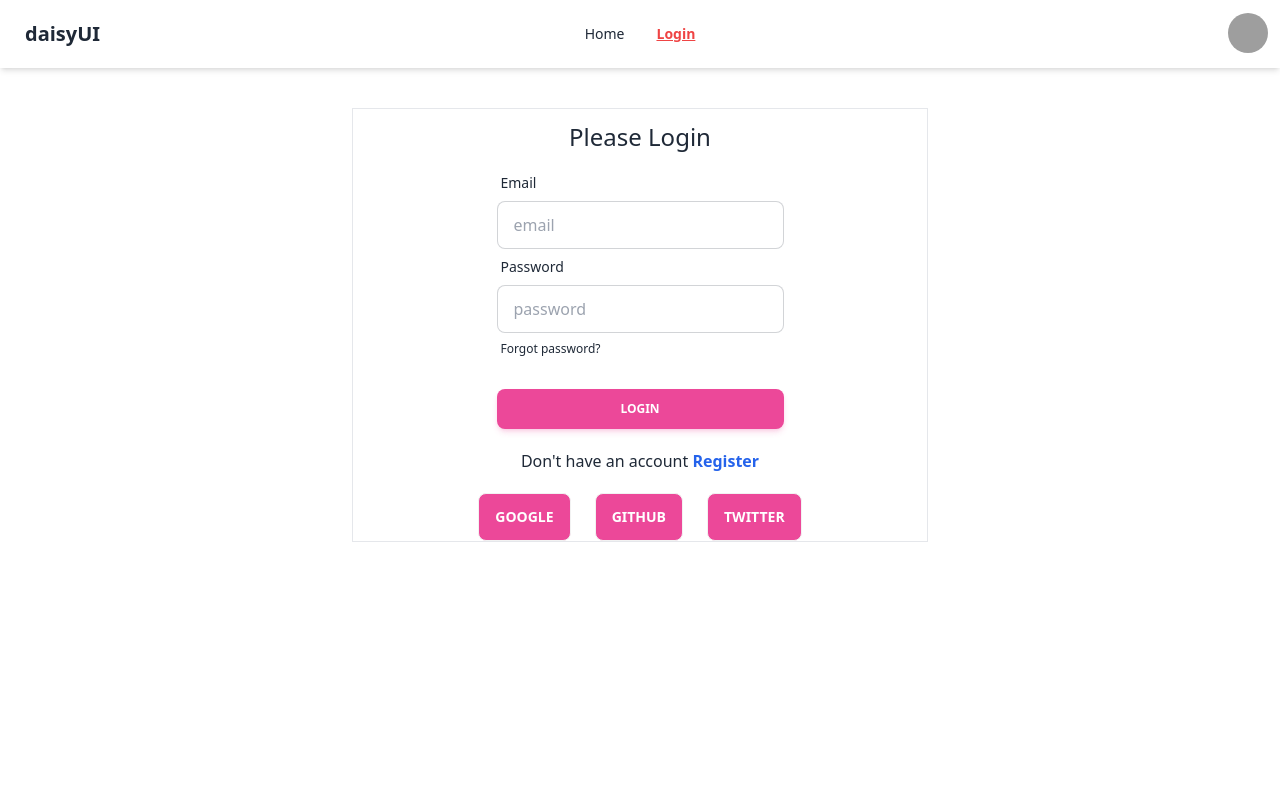
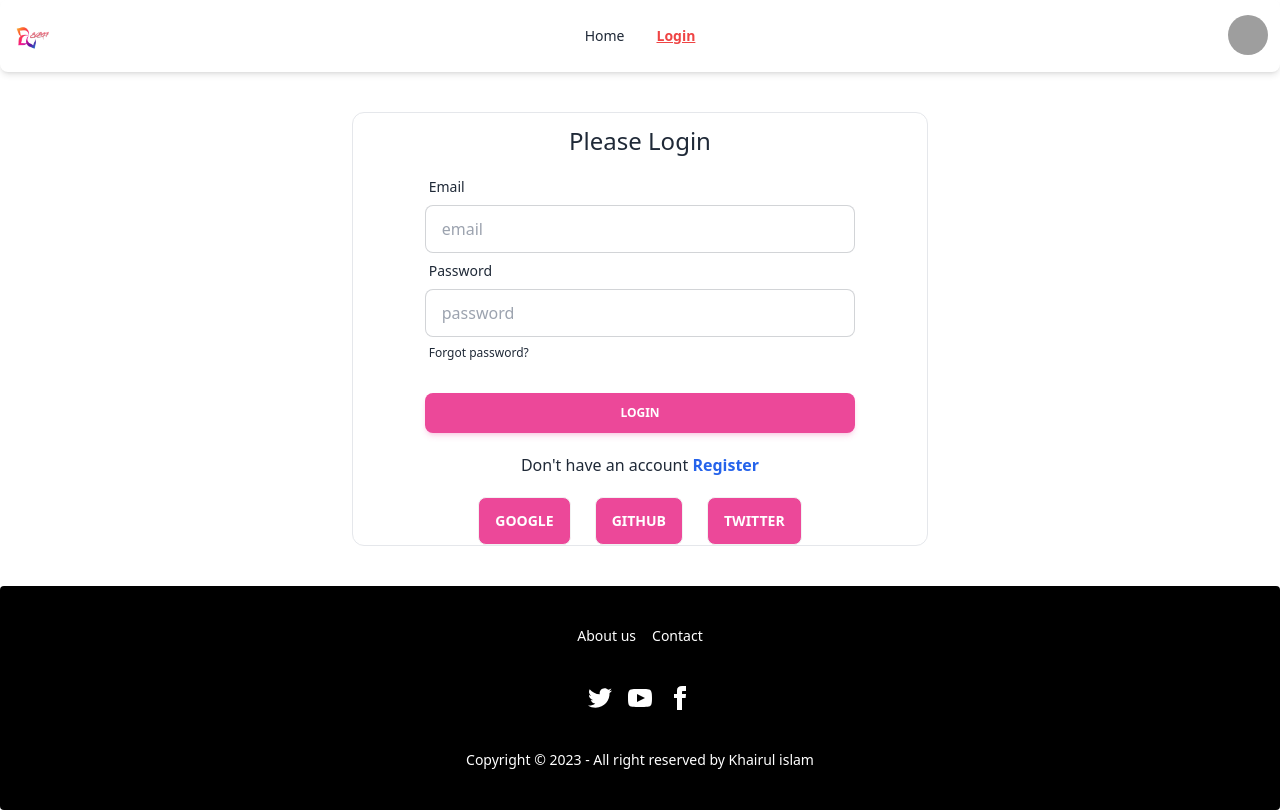
Before and after one commit to Khairul-islam98/event-management, a React (Vite) app: page /login in a window 1280 px wide. Built offline with nearby package versions, Linux system fonts and the light colour scheme; no server answers; grey boxes are pictures that could not be loaded.

Commit message:
added home page

```diff
--- a/public/eventshow.json
+++ b/public/eventshow.json
@@ -18,5 +18,9 @@
     {
         "id": "4",
         "img": "https://i.ibb.co/j4VX4Vs/2306-q892-012-S-m009-c10-cybersport-e-games-flat-collage.jpg"
+    },
+    {
+        "id": "5",
+        "img": "https://i.ibb.co/0Czc2vf/How-to-Start-Event-Management-Business-in-Bangladesh.jpg"
     }
 ]
--- /dev/null
+++ b/src/components/Banner/Banner.jsx
@@ -0,0 +1,19 @@
+import React from 'react';
+import bannerImg from '../../assets/images/banner-event.jpg';
+
+const Banner = () => {
+    return (
+        <div className="hero min-h-[600px]" style={{ backgroundImage: `url(${bannerImg})` }}>
+            <div className="hero-overlay bg-opacity-70"></div>
+            <div className="hero-content text-center text-neutral-content">
+                <div className="max-w-md">
+                    <h1 className="mb-5 text-5xl font-bold">Hello there</h1>
+                    <p className="mb-5 font-extrabold text-3xl">Tech and Gaming Events</p>
+                    <button className="btn bg-pink-500 text-white">Get Started</button>
+                </div>
+            </div>
+        </div>
+    );
+};
+
+export default Banner;
--- /dev/null
+++ b/src/components/ErrorPage/ErrorPage.jsx
@@ -0,0 +1,27 @@
+import { Link } from "react-router-dom";
+
+const ErrorPage = () => {
+    return (
+        <>
+            <section className="">
+                <div className="container mx-auto px-5 h-[80vh] flex justify-center items-center">
+                    <div>
+                        <h1 className="text-6xl font-bold text-center mb-4">Oops!</h1>
+                        <p className="text-2xl font-bold text-center mb-5">Sorry, an unexpected error has occurred.</p>
+
+                        <Link to='/' className="flex justify-center">
+                            <button
+                                className="middle none center rounded-lg bg-pink-500 py-3 px-6 font-sans text-xs font-bold uppercase text-white shadow-md shadow-pink-500/20 transition-all hover:shadow-lg hover:shadow-pink-500/40 focus:opacity-[0.85] focus:shadow-none active:opacity-[0.85] active:shadow-none disabled:pointer-events-none disabled:opacity-50 disabled:shadow-none"
+                                data-ripple-light="true"
+                            >
+                                Button
+                            </button>
+                        </Link>
+                    </div>
+                </div>
+            </section>
+        </>
+    );
+};
+
+export default ErrorPage;
--- a/src/components/EventShow/Eventshow.jsx
+++ b/src/components/EventShow/Eventshow.jsx
@@ -11,9 +11,9 @@ const Eventshow = () => {
 
     return (
         <div className=''>
-            <Marquee pauseOnHover={true}  speed={120}>
+            <Marquee pauseOnHover={true} direction='right'  speed={100}>
                 {
-                    eventShow.map(event =>  <img className='w-80 h-60 border' key={event.id} src={event.img} />)
+                    eventShow.map(event =>  <img className='w-50 h-40 border  rounded-lg mr-2' key={event.id} src={event.img} />)
                 }
             </Marquee>
         </div>
--- /dev/null
+++ b/src/components/Footer/Footer.jsx
@@ -0,0 +1,24 @@
+const Footer = () => {
+    return (
+        <div>
+            <footer className="footer footer-center p-10 bg-black text-white rounded">
+                <nav className="grid grid-flow-col gap-4">
+                    <a className="link link-hover">About us</a>
+                    <a className="link link-hover">Contact</a>
+                </nav>
+                <nav>
+                    <div className="grid grid-flow-col gap-4">
+                        <a><svg xmlns="http://www.w3.org/2000/svg" width="24" height="24" viewBox="0 0 24 24" className="fill-current"><path d="M24 4.557c-.883.392-1.832.656-2.828.775 1.017-.609 1.798-1.574 2.165-2.724-.951.564-2.005.974-3.127 1.195-.897-.957-2.178-1.555-3.594-1.555-3.179 0-5.515 2.966-4.797 6.045-4.091-.205-7.719-2.165-10.148-5.144-1.29 2.213-.669 5.108 1.523 6.574-.806-.026-1.566-.247-2.229-.616-.054 2.281 1.581 4.415 3.949 4.89-.693.188-1.452.232-2.224.084.626 1.956 2.444 3.379 4.6 3.419-2.07 1.623-4.678 2.348-7.29 2.04 2.179 1.397 4.768 2.212 7.548 2.212 9.142 0 14.307-7.721 13.995-14.646.962-.695 1.797-1.562 2.457-2.549z"></path></svg></a>
+                        <a><svg xmlns="http://www.w3.org/2000/svg" width="24" height="24" viewBox="0 0 24 24" className="fill-current"><path d="M19.615 3.184c-3.604-.246-11.631-.245-15.23 0-3.897.266-4.356 2.62-4.385 8.816.029 6.185.484 8.549 4.385 8.816 3.6.245 11.626.246 15.23 0 3.897-.266 4.356-2.62 4.385-8.816-.029-6.185-.484-8.549-4.385-8.816zm-10.615 12.816v-8l8 3.993-8 4.007z"></path></svg></a>
+                        <a><svg xmlns="http://www.w3.org/2000/svg" width="24" height="24" viewBox="0 0 24 24" className="fill-current"><path d="M9 8h-3v4h3v12h5v-12h3.642l.358-4h-4v-1.667c0-.955.192-1.333 1.115-1.333h2.885v-5h-3.808c-3.596 0-5.192 1.583-5.192 4.615v3.385z"></path></svg></a>
+                    </div>
+                </nav>
+                <aside>
+                    <p>Copyright © 2023 - All right reserved by Khairul islam</p>
+                </aside>
+            </footer>
+        </div>
+    );
+};
+
+export default Footer;
--- a/src/components/Navbar/Navbar.jsx
+++ b/src/components/Navbar/Navbar.jsx
@@ -2,6 +2,7 @@ import React, { useContext, useState } from 'react';
 import { Link, NavLink } from 'react-router-dom';
 import { AuthContext } from '../../provider/AuthProvider';
 import userImg from '../../assets/images/user.png';
+import logo from '../../assets/images/logo.png';
 
 const Navbar = () => {
     const { user, logOut } = useContext(AuthContext)
@@ -34,7 +35,7 @@ const Navbar = () => {
     </>
 
     return (
-        <div className="navbar bg-base-100 shadow-md">
+        <div className="navbar bg-base-100 shadow-md rounded-lg">
             <div className="navbar-start">
                 <div className="dropdown">
                     <label tabIndex={0} className="btn btn-ghost lg:hidden">
@@ -44,7 +45,9 @@ const Navbar = () => {
                         {navLink}
                     </ul>
                 </div>
-                <a className="btn btn-ghost normal-case text-xl">daisyUI</a>
+                <Link to="/" className="navbar-item">
+                    <img src={logo} alt="logo" className=" h-14" />
+                </Link>
             </div>
             <div className="navbar-center hidden lg:flex">
                 <ul className="menu menu-horizontal px-1">
--- a/src/layout/Root.jsx
+++ b/src/layout/Root.jsx
@@ -1,14 +1,18 @@
 import React from 'react';
 import { Outlet } from 'react-router-dom';
 import Navbar from '../components/Navbar/Navbar';
+import Footer from '../components/Footer/Footer';
 
 const Root = () => {
     return (
-        <div>
+        <div className=''>
             <div className='sticky top-0'>
                 <Navbar></Navbar>
             </div>
-            <Outlet></Outlet>
+            <div>
+                <Outlet></Outlet>
+            </div>
+            <Footer></Footer>
         </div>
     );
 };
--- a/src/pages/Home/Home.jsx
+++ b/src/pages/Home/Home.jsx
@@ -1,16 +1,15 @@
 import React from 'react';
 import { Link } from 'react-router-dom';
 import Eventshow from '../../components/EventShow/Eventshow';
+import Banner from '../../components/Banner/Banner';
 
 const Home = () => {
     return (
         <div className=''>
-            <Link to='login'>login</Link>
-            <br></br>
-            <Link to='register'>register</Link>
-            <h1 className="text-3xl text-center border font-bold text-gray-800 underline">
-                Hello world
-            </h1>
+            <Banner></Banner>
+            <div>
+
+            </div>
             <Eventshow></Eventshow>
         </div>
     );
--- a/src/pages/Login/Login.jsx
+++ b/src/pages/Login/Login.jsx
@@ -15,15 +15,15 @@ const Login = () => {
             .then(() => {
                 toast.success('Logged successful!')
             })
-            .catch(() => toast.error("Don't have a account"))
+            .catch(() => toast.error("An error occurred while logging in."))
     }
 
     return (
-        <div className="mx-auto max-w-xl border mt-10">
+        <div className="mx-auto max-w-xl border rounded-xl mb-10 mt-10">
             <div>
                 <h2 className="text-2xl my-3 text-center">Please Login</h2>
 
-                <form onSubmit={handleLogin} className='md:w-3/4 lg:w-1/2 mx-auto'>
+                <form onSubmit={handleLogin} className='md:w-3/4 lg:w-3/4 mx-auto'>
                     <div className="form-control">
                         <label className="label">
                             <span className="label-text">Email</span>
--- a/src/pages/Register/Register.jsx
+++ b/src/pages/Register/Register.jsx
@@ -36,7 +36,7 @@ const Register = () => {
     }
     return (
 
-        <div className="mx-auto max-w-xl border mt-10">
+        <div className="mx-auto max-w-xl border rounded-xl mb-10 mt-10">
             <div>
                 <h2 className="text-2xl my-3 text-center">Register your account</h2>
 
--- a/src/routes/Route.jsx
+++ b/src/routes/Route.jsx
@@ -5,11 +5,13 @@ import Root from '../layout/Root';
 import Home from '../pages/Home/Home';
 import Login from '../pages/Login/Login';
 import Register from '../pages/Register/Register';
+import ErrorPage from '../components/ErrorPage/ErrorPage';
 
 const Routes = createBrowserRouter([
     {
         path: "/",
         element:<Root></Root>,
+        errorElement: <ErrorPage></ErrorPage>,
         children: [
             {
                 path: "/",
```
Also changed, not shown: public/event.json (added, +44 -0 lines), src/assets/images/logo.png (added), 1 other file (tests, documents, lock files or other folders).
